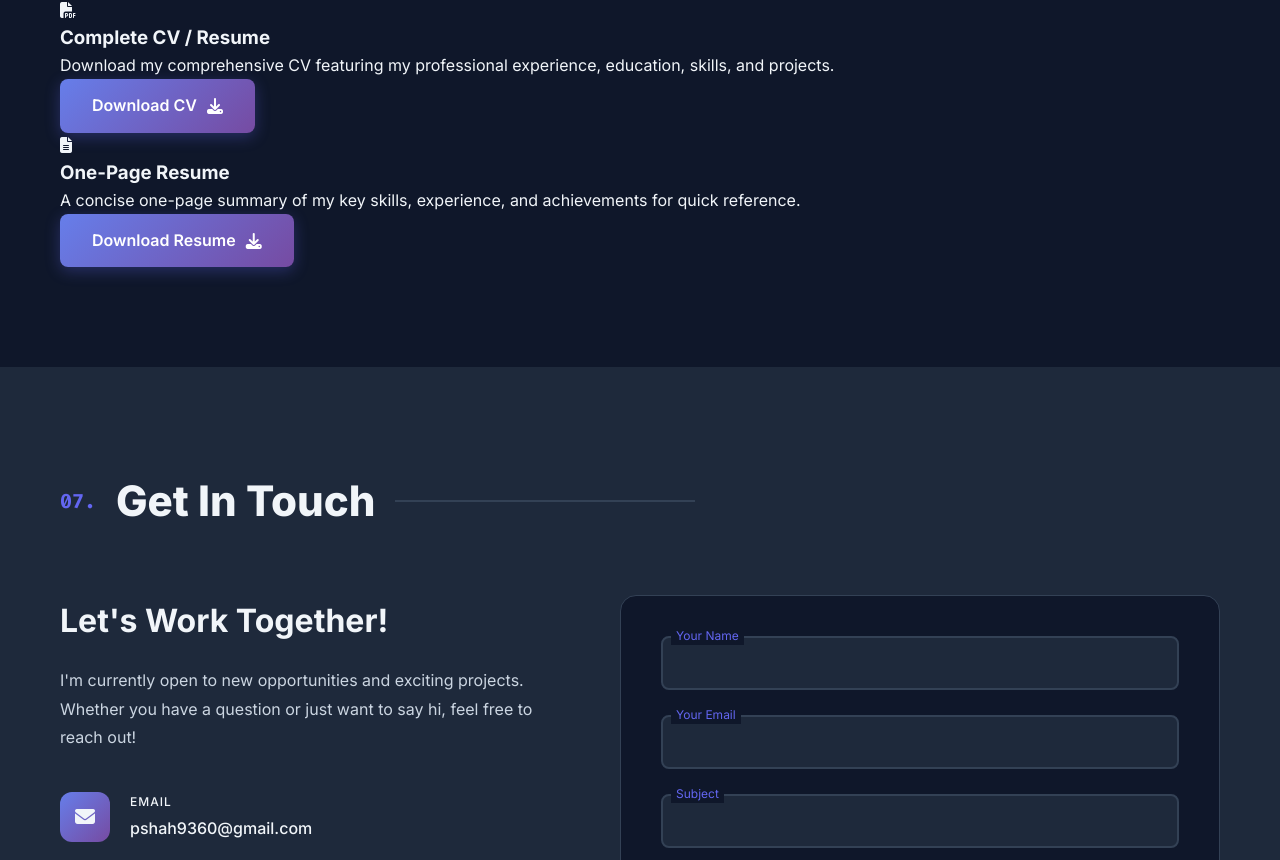
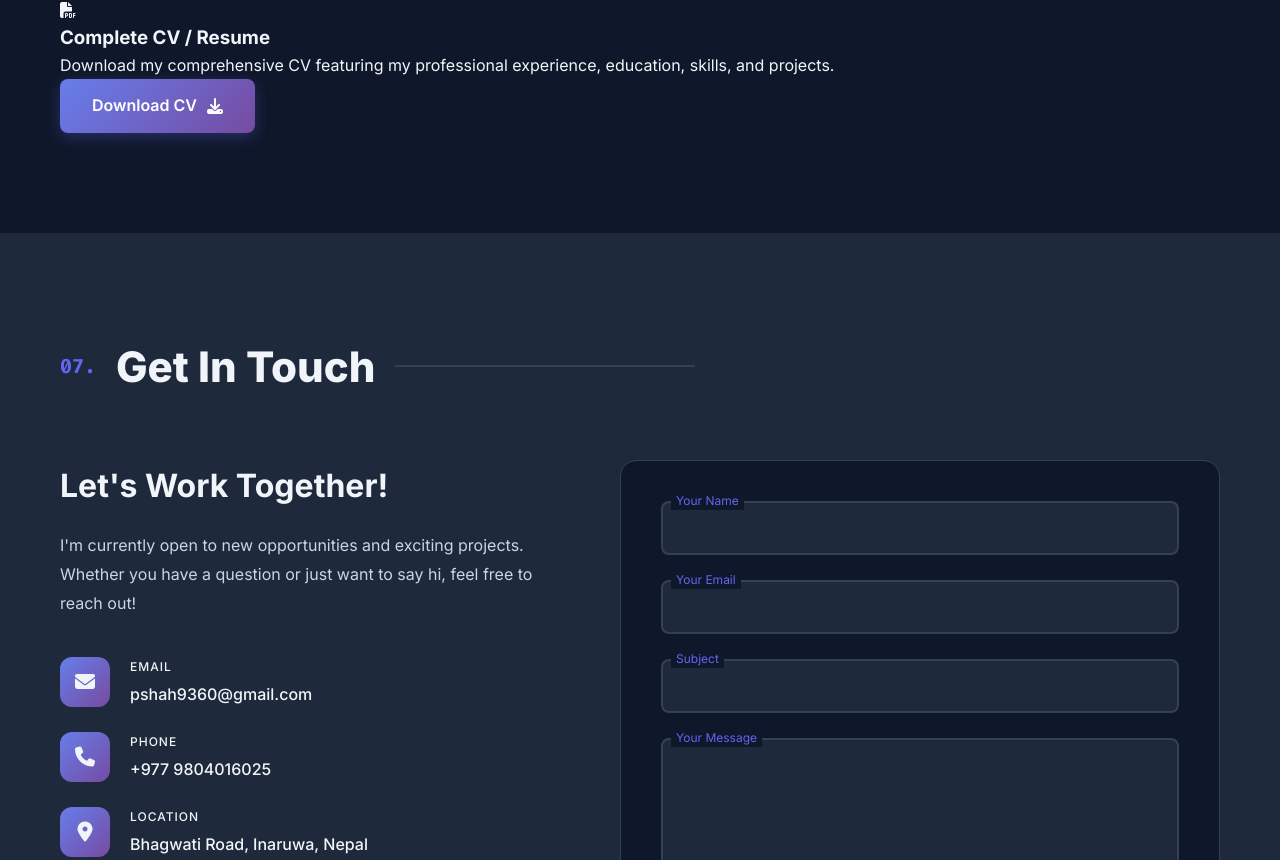
Before and after one commit to shahpankaj123/My-Portfolio-websites, a plain HTML site: page index.html in a window 1280 px wide. Shown: the part 9138-9998 px from the top of the page. Drawn offline with nearby package versions, Linux system fonts and the light colour scheme.

Commit message:
Update CV link and remove one-page resume
Updated CV download link and removed one-page resume section.

```diff
--- a/index.html
+++ b/index.html
@@ -752,23 +752,12 @@
                     </div>
                     <h3>Complete CV / Resume</h3>
                     <p>Download my comprehensive CV featuring my professional experience, education, skills, and projects.</p>
-                    <a href="cv/Pankaj_Shah_CV.pdf" download class="btn btn-primary">
+                    <a href="pankaj_shah_2026_cv.pdf" download class="btn btn-primary">
                         <span>Download CV</span>
                         <i class="fas fa-download"></i>
                     </a>
                 </div>
 
-                <div class="cv-card" data-aos="fade-up" data-aos-delay="100">
-                    <div class="cv-icon">
-                        <i class="fas fa-file-alt"></i>
-                    </div>
-                    <h3>One-Page Resume</h3>
-                    <p>A concise one-page summary of my key skills, experience, and achievements for quick reference.</p>
-                    <a href="cv/Pankaj_Shah_Resume.pdf" download class="btn btn-primary">
-                        <span>Download Resume</span>
-                        <i class="fas fa-download"></i>
-                    </a>
-                </div>
             </div>
         </div>
     </section>
```
